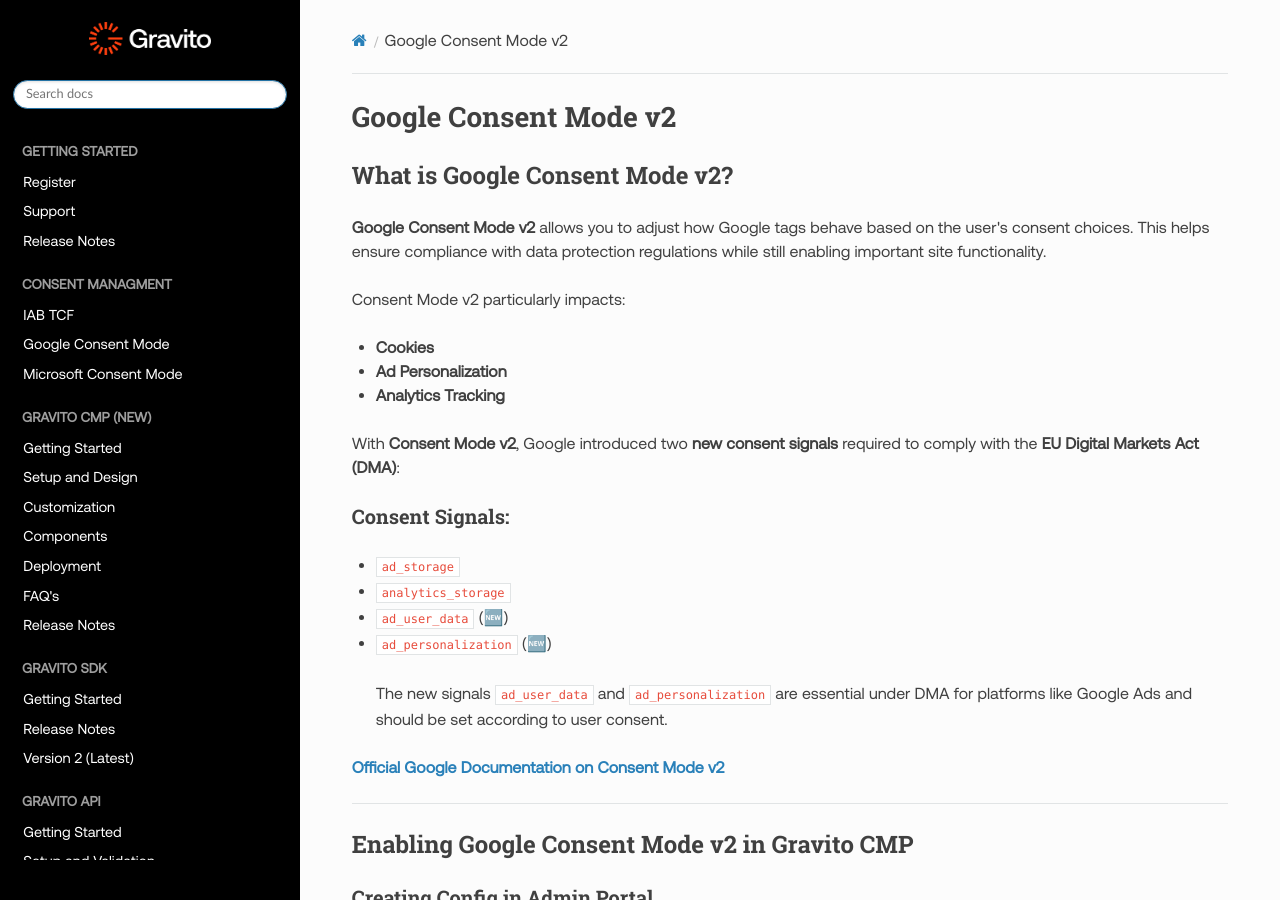
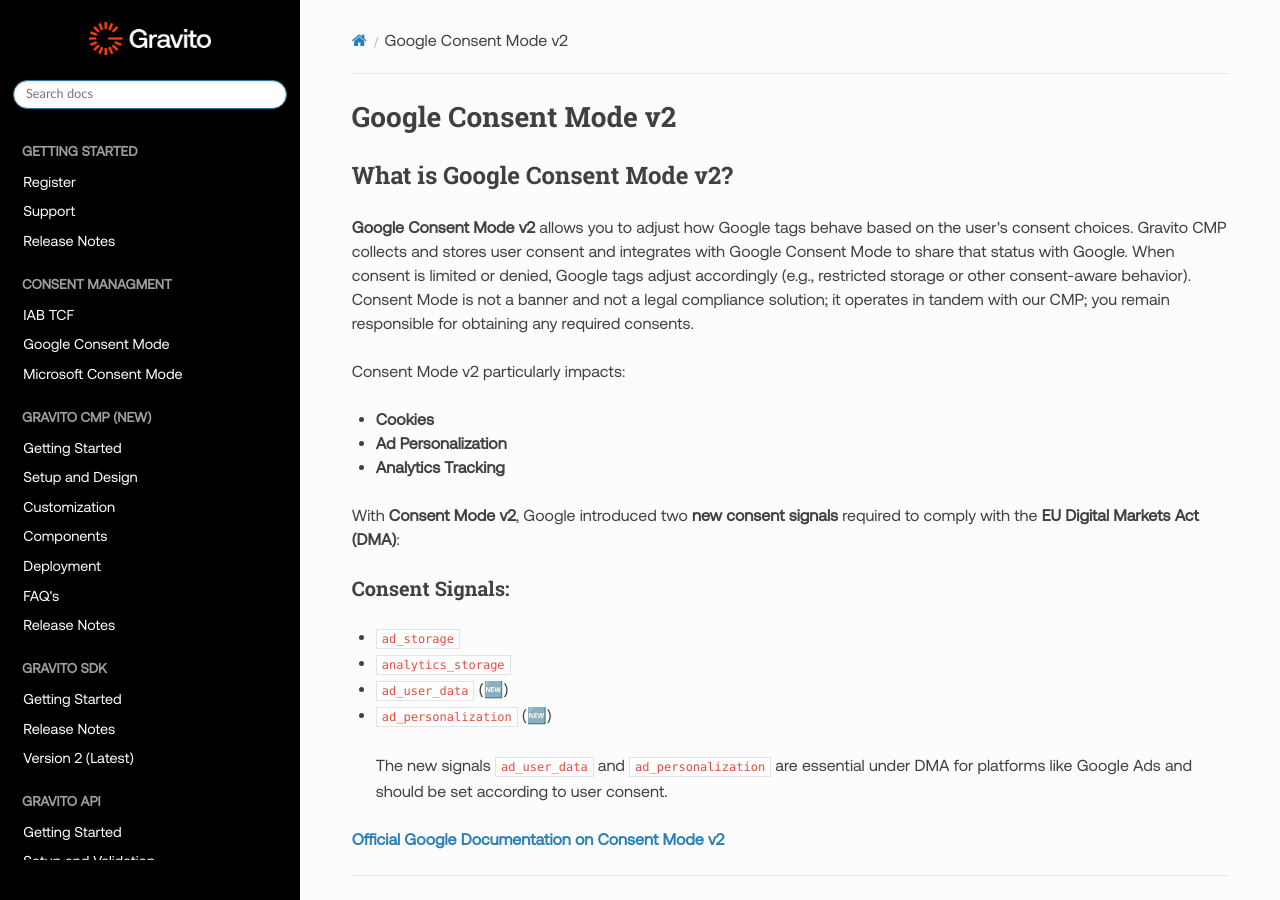
Before and after one commit to GravitoLtd/gravitoltd.github.io, an MkDocs documentation site: the page built from docs/Gravito_Intelligent_CMP/advanced/Google_consent_mode_v2.md, in a window 1280 px wide and 900 px high. Built offline with MkDocs 1.6.1, drawn with Linux system fonts in a browser that asks for light colours; nearby versions of some CDN libraries; comment, search, counter and statistics services are not loaded.

Commit message:
- Google partner program compliance changes

```diff
--- a/docs/Gravito_Intelligent_CMP/advanced/Google_consent_mode_v2.md
+++ b/docs/Gravito_Intelligent_CMP/advanced/Google_consent_mode_v2.md
@@ -2,7 +2,7 @@
 
 ## What is Google Consent Mode v2?
 
-**Google Consent Mode v2** allows you to adjust how Google tags behave based on the user's consent choices. This helps ensure compliance with data protection regulations while still enabling important site functionality.
+**Google Consent Mode v2** allows you to adjust how Google tags behave based on the user's consent choices. Gravito CMP collects and stores user consent and integrates with Google Consent Mode to share that status with Google. When consent is limited or denied, Google tags adjust accordingly (e.g., restricted storage or other consent-aware behavior). Consent Mode is not a banner and not a legal compliance solution; it operates in tandem with our CMP; you remain responsible for obtaining any required consents.
 
 Consent Mode v2 particularly impacts:
 
```
Also changed, not shown: docs/Gravito_Pro_CMP/Components/TCFCMP/tcf_cmp_gcmv2.md (+1 -1 lines).
